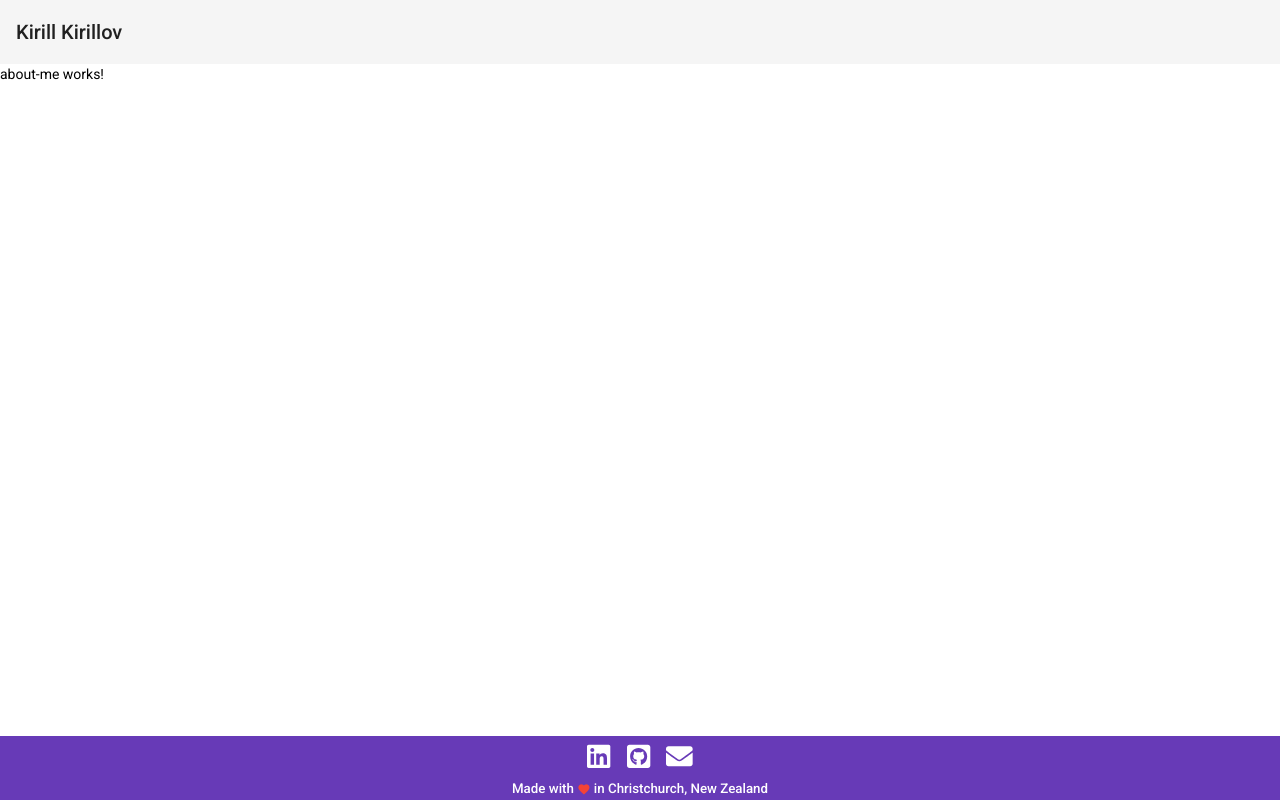
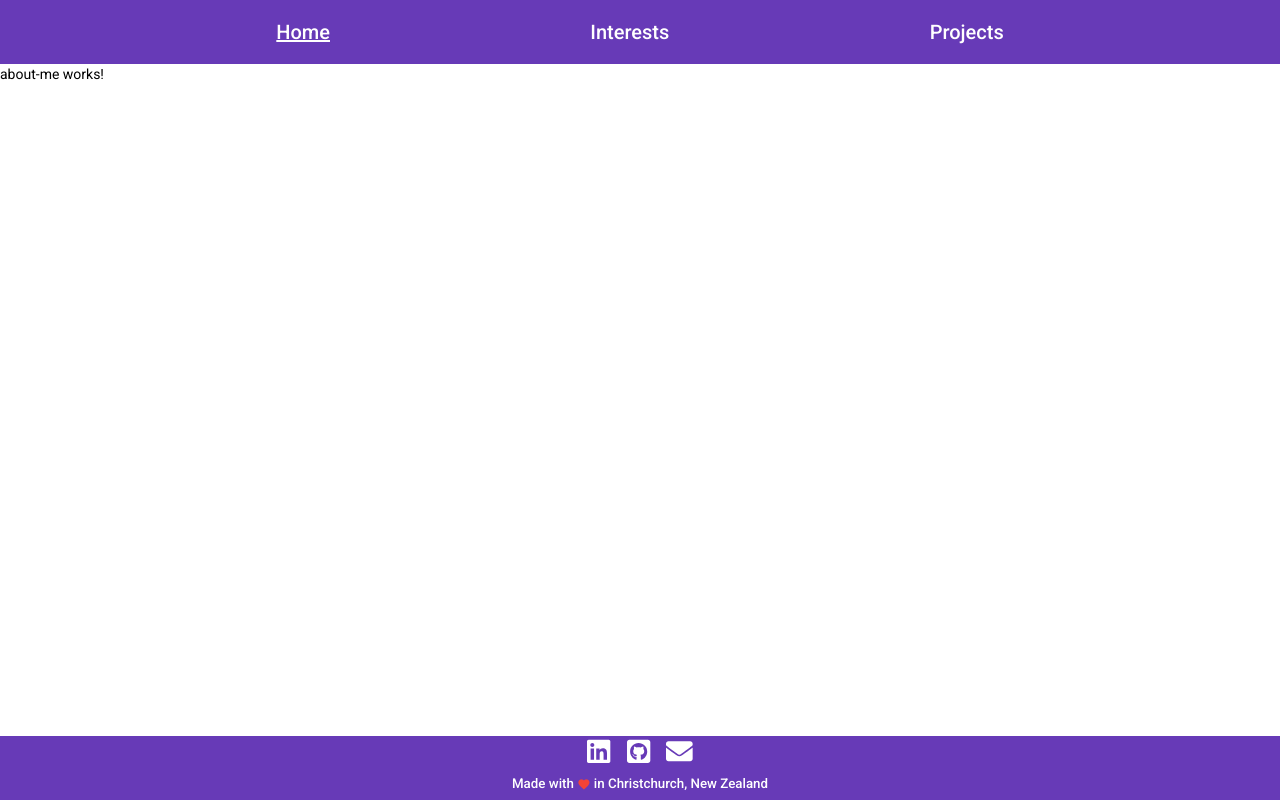
Before and after one commit to kirillov22/kirillov22.github.io, an Angular app: page / in a window 1280 px wide. Built offline with nearby package versions, Linux system fonts and the light colour scheme.

Commit message:
Add routing between components, add projects component

```diff
--- a/src/app/app.module.ts
+++ b/src/app/app.module.ts
@@ -13,6 +13,7 @@ import { MatToolbarModule } from '@angular/material/toolbar';
 import { MatIconModule } from '@angular/material/icon';
 import { FlexLayoutModule } from '@angular/flex-layout';
 import { FontAwesomeModule } from '@fortawesome/angular-fontawesome';
+import { ProjectsComponent } from './projects/projects.component';
 
 @NgModule({
   declarations: [
@@ -21,7 +22,8 @@ import { FontAwesomeModule } from '@fortawesome/angular-fontawesome';
     AboutMeComponent,
     InterestsComponent,
     NotFoundComponent,
-    FooterComponent
+    FooterComponent,
+    ProjectsComponent
   ],
   imports: [
     BrowserModule,
--- a/src/app/footer/footer.component.html
+++ b/src/app/footer/footer.component.html
@@ -2,7 +2,6 @@
   <div class="content" fxLayout="column" fxLayoutAlign="space-around center">
     <div class="top" fxLayout="row" fxLayoutAlign="center">
       <a href="https://www.linkedin.com/in/kirill-kirillov/">
-        <!-- <i class="fab fa-linkedin social-icon"></i> -->
         <fa-icon [icon]="faLinkedIn"></fa-icon>
       </a>
       <a href="https://github.com/kirillov22">
--- a/src/app/footer/footer.component.scss
+++ b/src/app/footer/footer.component.scss
@@ -20,7 +20,6 @@ fa-icon {
 }
 
 .top {
-  padding-top: 10px;
   font-size: 20pt;
   width: 100%;
 }
--- /dev/null
+++ b/src/app/projects/projects.component.html
@@ -0,0 +1 @@
+<p>projects works!</p>
--- /dev/null
+++ b/src/app/projects/projects.component.ts
@@ -0,0 +1,15 @@
+import { Component, OnInit } from '@angular/core';
+
+@Component({
+  selector: 'app-projects',
+  templateUrl: './projects.component.html',
+  styleUrls: ['./projects.component.scss']
+})
+export class ProjectsComponent implements OnInit {
+
+  constructor() { }
+
+  ngOnInit(): void {
+  }
+
+}
--- a/src/app/toolbar/toolbar.component.html
+++ b/src/app/toolbar/toolbar.component.html
@@ -1,3 +1,7 @@
-<mat-toolbar>
-  <span>Kirill Kirillov</span>
+<mat-toolbar color="primary">
+  <div fxLayout="row" fxLayoutAlign="space-evenly center">
+    <span><a routerLink="/" routerLinkActive="active-link" [routerLinkActiveOptions]="{exact: true}">Home</a></span>
+    <span><a routerLink="/interests"routerLinkActive="active-link">Interests</a></span>
+    <span><a routerLink="/projects"routerLinkActive="active-link">Projects</a></span>
+  </div>
 </mat-toolbar>
--- a/src/app/toolbar/toolbar.component.scss
+++ b/src/app/toolbar/toolbar.component.scss
@@ -0,0 +1,13 @@
+div {
+  height: 100%;
+  width: 100%;
+}
+
+a {
+  color: white;
+  text-decoration: none;
+}
+
+a.active-link {
+  text-decoration: underline;
+}
```
Also changed, not shown: src/app/app-routing.module.ts (+5 -3 lines), src/app/footer/footer.component.ts (+3 -6 lines), src/app/projects/projects.component.scss (added), 1 other file (tests, documents, lock files or other folders).
